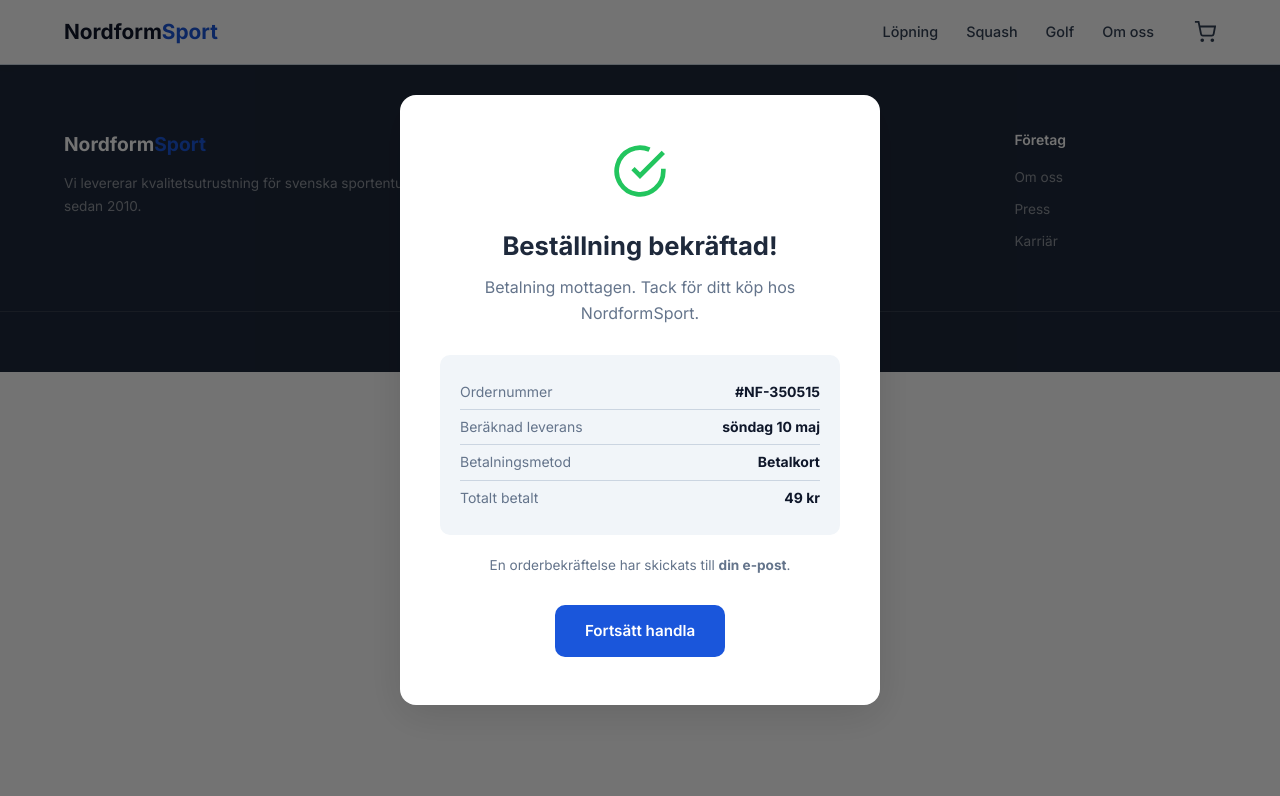
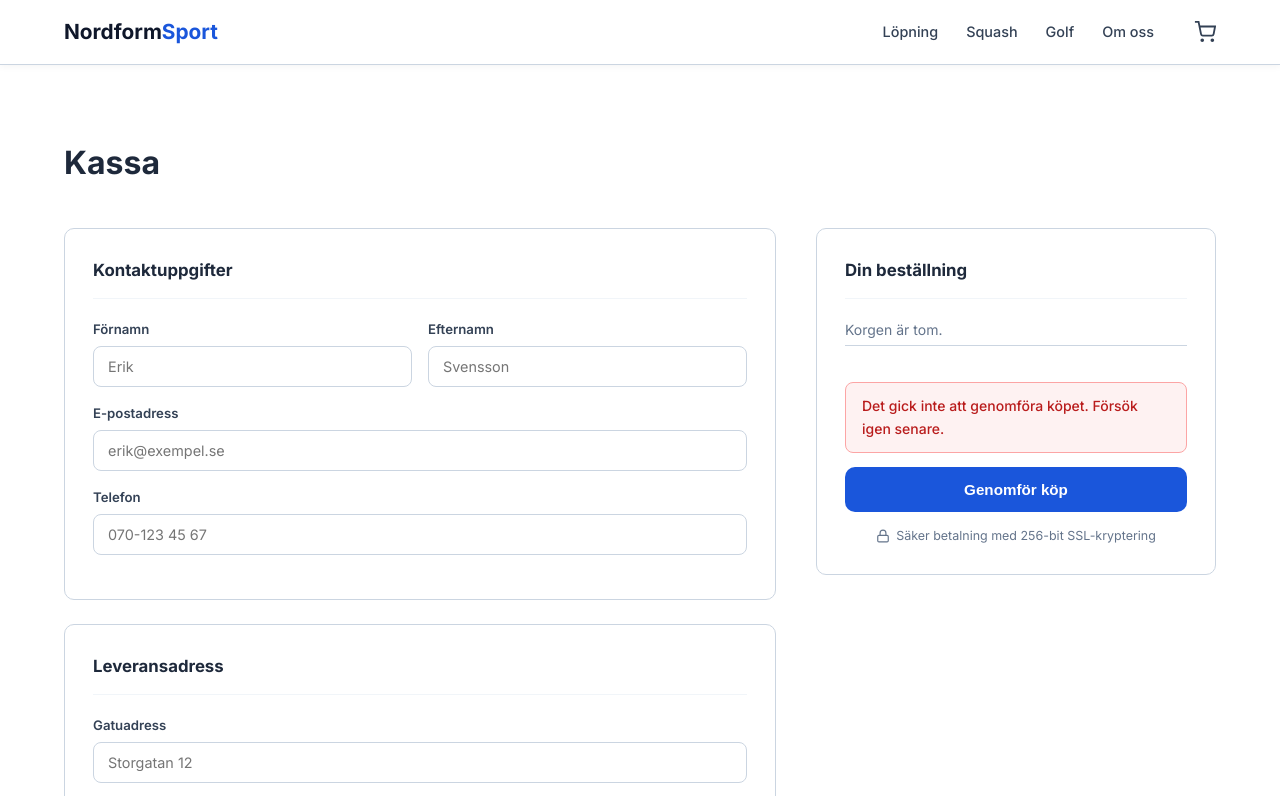
Before and after one commit to sebslack123/SlackRetailSite, a website: page checkout.html in a window 1280 px wide. Both pictures are taken after a click on the button "Genomför köp". Shown: the top 796 px of the page. Drawn offline with Linux system fonts and the light colour scheme.

Commit message:
chore: reset to broken demo state [reporeverse]

```diff
--- a/checkout.html
+++ b/checkout.html
@@ -193,7 +193,7 @@
       </div>
       <div class="footer-links">
         <h4>Kundservice</h4>
-        <a href="#">Frakt & retur</a>
+        <a href="#">Frakt &amp; retur</a>
         <a href="#">Kontakta oss</a>
         <a href="#">Vanliga frågor</a>
       </div>
@@ -212,7 +212,7 @@
   <script src="js/products.js"></script>
   <script src="js/cart.js"></script>
   <script>
-    // Show/hide payment fields
+    // __REPOREVERSE_BROKEN__
     document.querySelectorAll('input[name="payment"]').forEach(radio => {
       radio.addEventListener('change', () => {
         document.getElementById('card-fields').style.display = radio.value === 'card' ? 'block' : 'none';
@@ -230,28 +230,9 @@
     }
 
     function placeOrder() {
-      const email = document.getElementById('email').value || 'din e-post';
-      const paymentRadio = document.querySelector('input[name="payment"]:checked');
-      const paymentLabels = { card: 'Betalkort', swish: 'Swish', klarna: 'Klarna Faktura' };
-      const paymentMethod = paymentLabels[paymentRadio.value] || paymentRadio.value;
-
-      const orderNum = '#NF-' + Math.floor(100000 + Math.random() * 900000);
-      const deliveryDate = new Date();
-      deliveryDate.setDate(deliveryDate.getDate() + 3);
-      const formattedDate = deliveryDate.toLocaleDateString('sv-SE', { weekday: 'long', day: 'numeric', month: 'long' });
-
-      const total = getCartTotal();
-      const shipping = total >= 499 ? 0 : 49;
-      const finalTotal = total + shipping;
-
-      document.getElementById('order-number').textContent = orderNum;
-      document.getElementById('delivery-date').textContent = formattedDate;
-      document.getElementById('payment-method-display').textContent = paymentMethod;
-      document.getElementById('conf-total').textContent = formatPrice(finalTotal);
-      document.getElementById('conf-email-addr').textContent = email;
-
-      document.getElementById('checkout-section').style.display = 'none';
-      document.getElementById('order-confirmation').style.display = 'flex';
+      const el = document.getElementById('payment-error');
+      el.textContent = 'Det gick inte att genomföra köpet. Försök igen senare.';
+      el.style.display = 'block';
     }
 
     function clearCartAndGo(e) {
```
